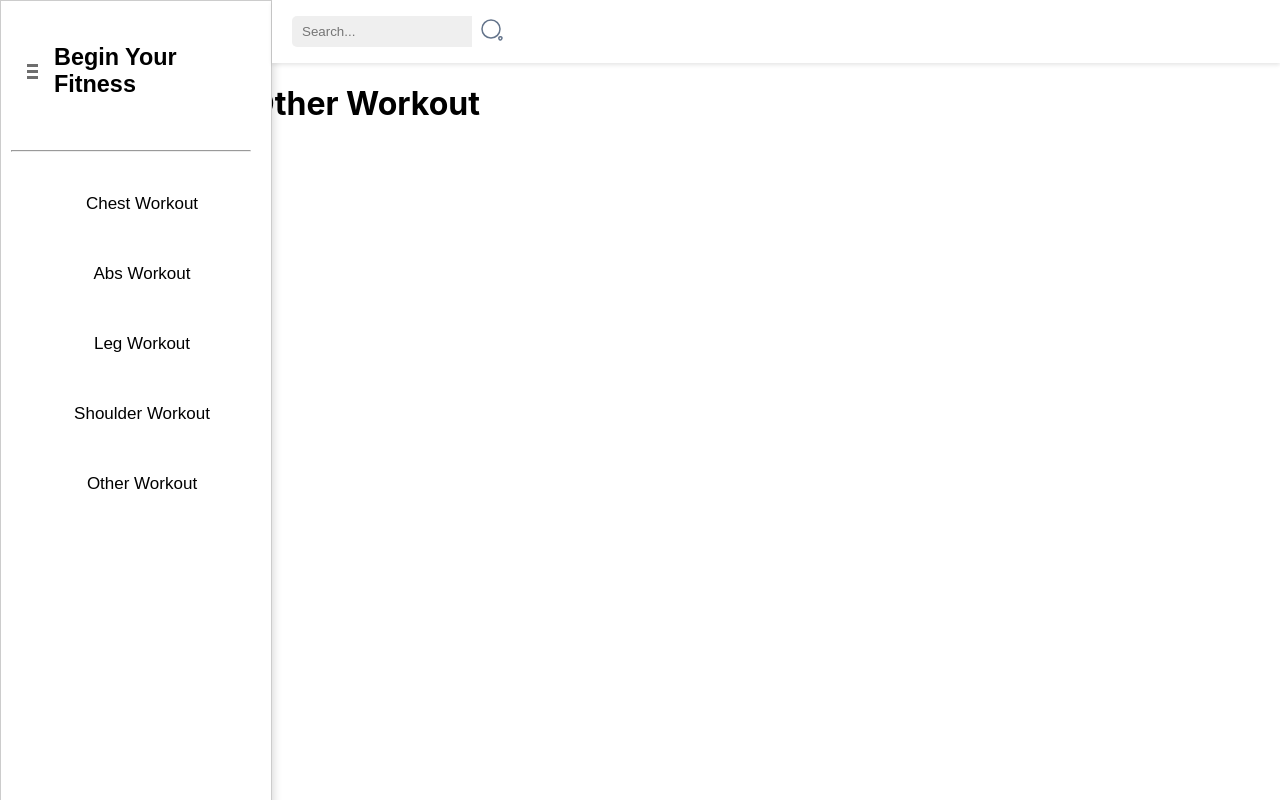
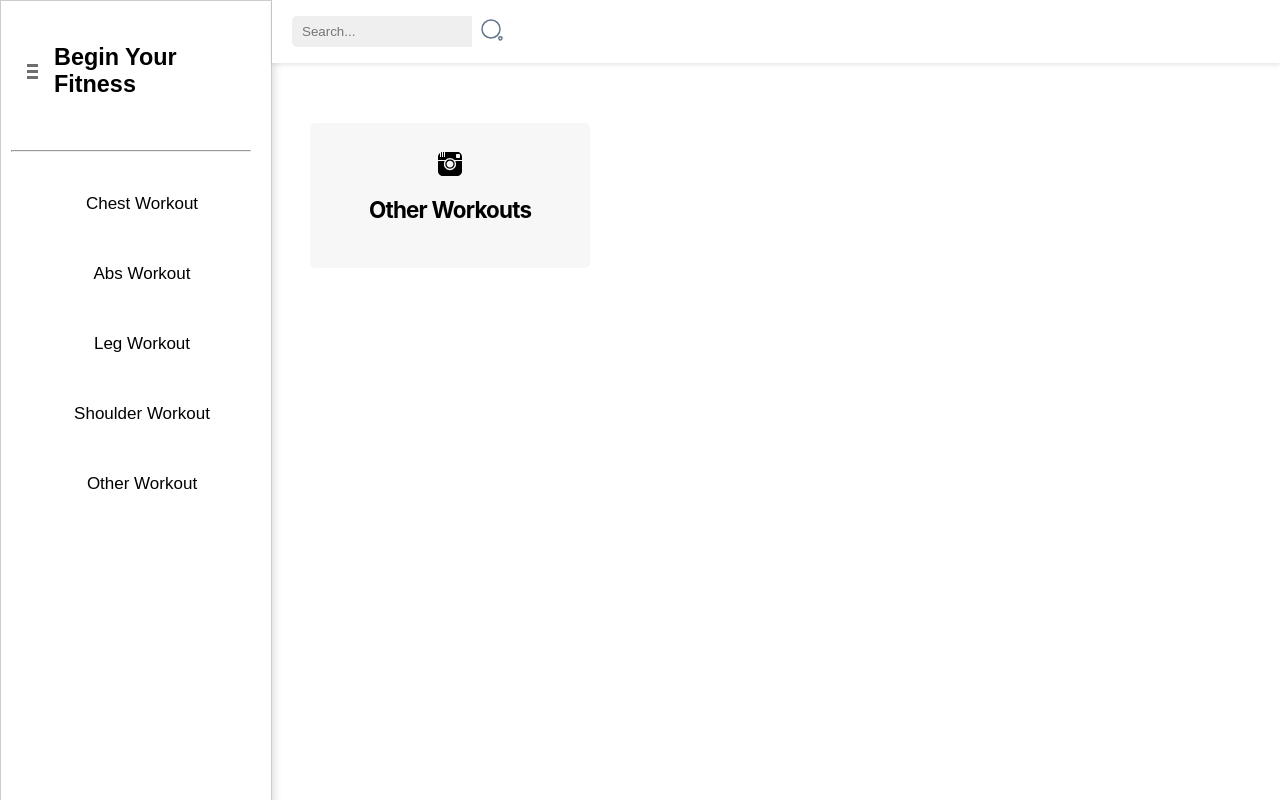
Before and after one commit to SiddhuGit2810/Fitness, a React (Create React App) app: page /OtherWorkout in a window 1280 px wide. Built offline with nearby package versions, Linux system fonts and the light colour scheme.

Commit message:
25-08-2024

```diff
--- a/src/OtherWorkout/OtherWorkout.css
+++ b/src/OtherWorkout/OtherWorkout.css
@@ -0,0 +1,65 @@
+.flip-card {
+    --bg: #f7f7f8;
+    --hover-bg: #FFE5F4;
+    --hover-text: #E50087;
+    max-width: 23ch;
+    text-align: center;
+    background: var(--bg);
+    padding: 1.5em;
+    padding-block: 1.8em;
+    border-radius: 5px;
+    position: relative;
+    overflow: hidden;
+    transition: .3s cubic-bezier(.6, .4, 0, 1), transform .15s ease;
+    display: flex;
+    flex-direction: column;
+    justify-content: center;
+    align-items: center;
+    gap: 1em;
+    margin: 60px;
+}
+
+.card__body {
+    color: #464853;
+    line-height: 1.5em;
+    font-size: 1em;
+}
+
+.flip-card> :not(span) {
+    transition: .3s cubic-bezier(.6, .4, 0, 1);
+}
+
+.flip-card>strong {
+    display: block;
+    font-size: 1.4rem;
+    letter-spacing: -.035em;
+}
+
+.flip-card span {
+    position: absolute;
+    inset: 0;
+    width: 100%;
+    height: 100%;
+    display: flex;
+    justify-content: center;
+    align-items: center;
+    color: var(--hover-text);
+    border-radius: 5px;
+    font-weight: bold;
+    top: 100%;
+    transition: all .3s cubic-bezier(.6, .4, 0, 1);
+}
+
+.flip-card:hover span {
+    top: 0;
+    font-size: 1.2em;
+}
+
+.flip-card:hover {
+    background: var(--hover-bg);
+}
+
+.flip-card:hover>div,
+.flip-card:hover>strong {
+    opacity: 0;
+}
--- a/src/OtherWorkout/OtherWorkout.js
+++ b/src/OtherWorkout/OtherWorkout.js
@@ -6,7 +6,20 @@ function OtherWorkout() {
 
   return (
     <div className="container">
-      <h1>Other Workout</h1>
+
+      <div class="flip-card">
+        <div class="icon">
+          <svg viewBox="0 0 24 24" height="24" width="24" xmlns="http://www.w3.org/2000/svg">
+            <path d="M11.984 16.815c2.596 0 4.706-2.111 4.706-4.707 0-1.409-.623-2.674-1.606-3.538-.346-.303-.735-.556-1.158-.748-.593-.27-1.249-.421-1.941-.421s-1.349.151-1.941.421c-.424.194-.814.447-1.158.749-.985.864-1.608 2.129-1.608 3.538 0 2.595 2.112 4.706 4.706 4.706zm.016-8.184c1.921 0 3.479 1.557 3.479 3.478 0 1.921-1.558 3.479-3.479 3.479s-3.479-1.557-3.479-3.479c0-1.921 1.558-3.478 3.479-3.478zm5.223.369h6.777v10.278c0 2.608-2.114 4.722-4.722 4.722h-14.493c-2.608 0-4.785-2.114-4.785-4.722v-10.278h6.747c-.544.913-.872 1.969-.872 3.109 0 3.374 2.735 6.109 6.109 6.109s6.109-2.735 6.109-6.109c.001-1.14-.327-2.196-.87-3.109zm2.055-9h-12.278v5h-1v-5h-1v5h-1v-4.923c-.346.057-.682.143-1 .27v4.653h-1v-4.102c-1.202.857-2 2.246-2 3.824v3.278h7.473c1.167-1.282 2.798-2 4.511-2 1.722 0 3.351.725 4.511 2h7.505v-3.278c0-2.608-2.114-4.722-4.722-4.722zm2.722 5.265c0 .406-.333.735-.745.735h-2.511c-.411 0-.744-.329-.744-.735v-2.53c0-.406.333-.735.744-.735h2.511c.412 0 .745.329.745.735v2.53z"></path>
+          </svg>
+        </div>
+        <strong> Other Workouts
+        </strong>
+        <div class="card__body">
+
+        </div>
+        <span>Follow us</span>
+      </div>
 
     </div>
   );
```
